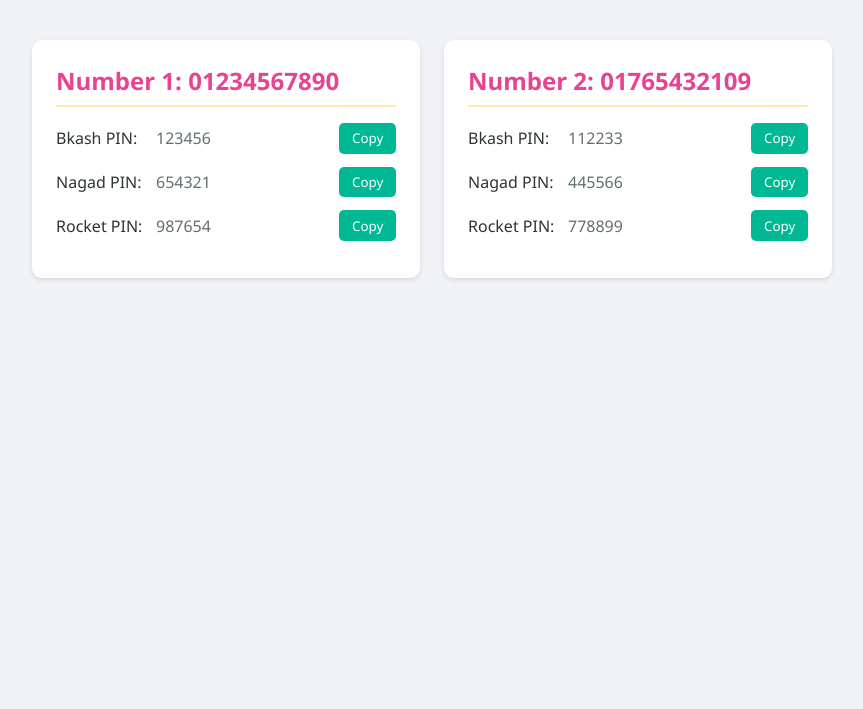
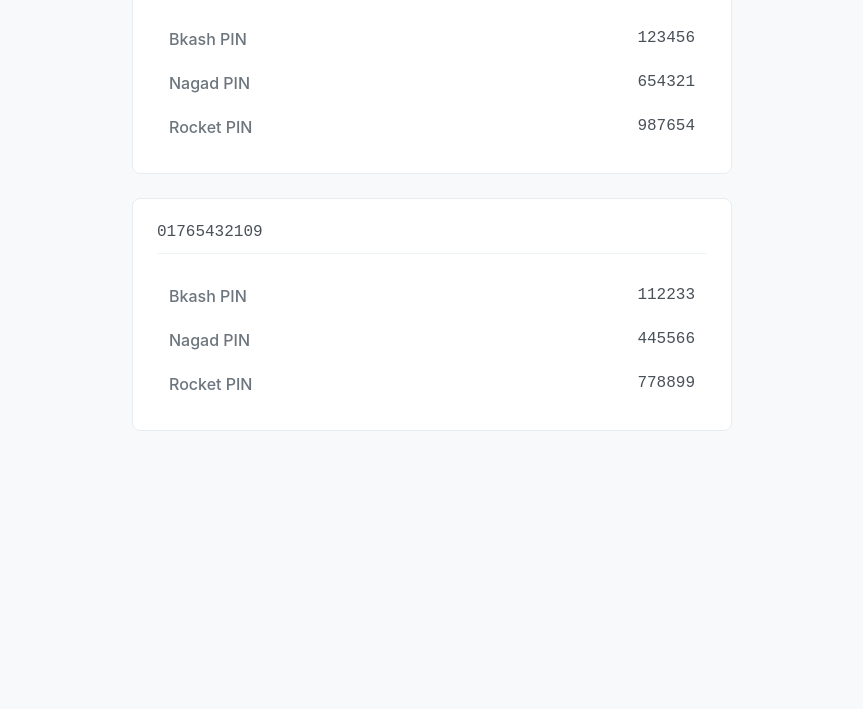
Before and after one commit to tusarimrananik/info, a plain HTML site: page index.html in a window 1280 px wide. Shown: the part 91-800 px from the top of the page, without its empty margins (208-1071 px from the left). Drawn offline with Linux system fonts and the light colour scheme.

Commit message:
Update index.html

```diff
--- a/index.html
+++ b/index.html
@@ -3,162 +3,146 @@
 <head>
     <meta charset="UTF-8">
     <meta name="viewport" content="width=device-width, initial-scale=1.0">
-    <title>Payment Account Information</title>
+    <title>Payment Details</title>
     <style>
         * {
             margin: 0;
             padding: 0;
             box-sizing: border-box;
-            font-family: 'Segoe UI', Tahoma, Geneva, Verdana, sans-serif;
+            font-family: -apple-system, BlinkMacSystemFont, 'Segoe UI', sans-serif;
         }
 
         body {
-            background-color: #f0f2f5;
+            background: #f8f9fa;
             padding: 2rem;
+            min-height: 100vh;
         }
 
         .container {
-            max-width: 800px;
+            max-width: 600px;
             margin: 0 auto;
             display: grid;
-            grid-template-columns: repeat(auto-fit, minmax(300px, 1fr));
             gap: 1.5rem;
         }
 
-        h1 {
-            text-align: center;
-            color: #2d3436;
-            margin-bottom: 2rem;
-            grid-column: 1 / -1;
+        .number-group {
+            background: white;
+            border-radius: 8px;
+            padding: 1.5rem;
+            border: 1px solid #e9ecef;
         }
 
-        .number-card {
-            background-color: white;
-            border-radius: 10px;
-            padding: 1.5rem;
-            box-shadow: 0 2px 5px rgba(0,0,0,0.1);
-            transition: transform 0.2s;
+        .number-header {
+            color: #2b2d42;
+            margin-bottom: 1.25rem;
+            padding-bottom: 0.75rem;
+            border-bottom: 1px solid #edf2f4;
+            cursor: pointer;
+            transition: all 0.2s;
+            display: flex;
+            justify-content: space-between;
+            align-items: center;
         }
 
-        .number-card:hover {
-            transform: translateY(-2px);
+        .number-header:hover {
+            color: #4a4d69;
         }
 
-        .number-title {
-            color: #e84393;
-            margin-bottom: 1rem;
-            border-bottom: 2px solid #ffeaa7;
-            padding-bottom: 0.5rem;
+        .pin-row {
+            display: flex;
+            justify-content: space-between;
+            padding: 0.75rem 0;
+            cursor: pointer;
+            transition: background 0.2s;
+            border-radius: 4px;
+            padding: 0.75rem;
         }
 
-        .info-row {
-            display: flex;
-            align-items: center;
-            margin-bottom: 0.8rem;
+        .pin-row:hover {
+            background: #f8f9fa;
         }
 
-        .service-name {
+        .service {
+            color: #6c757d;
             font-weight: 500;
-            color: #2d3436;
-            width: 100px;
         }
 
         .value {
-            color: #636e72;
-            margin-right: 1rem;
-            flex-grow: 1;
+            color: #495057;
+            font-family: 'Courier New', monospace;
         }
 
-        .copy-btn {
-            background-color: #00b894;
+        .copy-notice {
+            position: fixed;
+            bottom: 20px;
+            left: 50%;
+            transform: translateX(-50%);
+            background: rgba(0,0,0,0.9);
             color: white;
-            border: none;
-            padding: 0.4rem 0.8rem;
-            border-radius: 5px;
-            cursor: pointer;
-            transition: background-color 0.2s;
-        }
-
-        .copy-btn:hover {
-            background-color: #00a383;
-        }
-
-        .alert {
-            position: fixed;
-            top: 20px;
-            right: 20px;
-            background-color: #0984e3;
-            color: white;
-            padding: 1rem;
-            border-radius: 5px;
+            padding: 8px 16px;
+            border-radius: 20px;
+            font-size: 0.9em;
             display: none;
-            box-shadow: 0 2px 5px rgba(0,0,0,0.2);
         }
     </style>
 </head>
 <body>
     <div class="container">
-        <h1>Payment Account PINs</h1>
-
         <!-- Number 1 -->
-        <div class="number-card">
-            <h2 class="number-title">Number 1: 01234567890</h2>
-            <div class="info-row">
-                <span class="service-name">Bkash PIN:</span>
+        <div class="number-group">
+            <div class="number-header" onclick="copyText(this)">
+                <span class="value">01234567890</span>
+            </div>
+            <div class="pin-row" onclick="copyText(this)">
+                <span class="service">Bkash PIN</span>
                 <span class="value">123456</span>
-                <button class="copy-btn" onclick="copyText(this)">Copy</button>
             </div>
-            <div class="info-row">
-                <span class="service-name">Nagad PIN:</span>
+            <div class="pin-row" onclick="copyText(this)">
+                <span class="service">Nagad PIN</span>
                 <span class="value">654321</span>
-                <button class="copy-btn" onclick="copyText(this)">Copy</button>
             </div>
-            <div class="info-row">
-                <span class="service-name">Rocket PIN:</span>
+            <div class="pin-row" onclick="copyText(this)">
+                <span class="service">Rocket PIN</span>
                 <span class="value">987654</span>
-                <button class="copy-btn" onclick="copyText(this)">Copy</button>
             </div>
         </div>
 
         <!-- Number 2 -->
-        <div class="number-card">
-            <h2 class="number-title">Number 2: 01765432109</h2>
-            <div class="info-row">
-                <span class="service-name">Bkash PIN:</span>
+        <div class="number-group">
+            <div class="number-header" onclick="copyText(this)">
+                <span class="value">01765432109</span>
+            </div>
+            <div class="pin-row" onclick="copyText(this)">
+                <span class="service">Bkash PIN</span>
                 <span class="value">112233</span>
-                <button class="copy-btn" onclick="copyText(this)">Copy</button>
             </div>
-            <div class="info-row">
-                <span class="service-name">Nagad PIN:</span>
+            <div class="pin-row" onclick="copyText(this)">
+                <span class="service">Nagad PIN</span>
                 <span class="value">445566</span>
-                <button class="copy-btn" onclick="copyText(this)">Copy</button>
             </div>
-            <div class="info-row">
-                <span class="service-name">Rocket PIN:</span>
+            <div class="pin-row" onclick="copyText(this)">
+                <span class="service">Rocket PIN</span>
                 <span class="value">778899</span>
-                <button class="copy-btn" onclick="copyText(this)">Copy</button>
             </div>
         </div>
-
-        <!-- Add more numbers as needed -->
     </div>
 
-    <div class="alert" id="alert">Copied to clipboard! 📋</div>
+    <div class="copy-notice" id="copyNotice">Copied</div>
 
     <script>
-        function copyText(button) {
-            const value = button.previousElementSibling.textContent;
-            navigator.clipboard.writeText(value).then(() => {
-                showAlert();
+        function copyText(element) {
+            const text = element.querySelector('.value').textContent;
+            navigator.clipboard.writeText(text).then(() => {
+                showNotice();
             });
         }
 
-        function showAlert() {
-            const alert = document.getElementById('alert');
-            alert.style.display = 'block';
+        function showNotice() {
+            const notice = document.getElementById('copyNotice');
+            notice.style.display = 'block';
             setTimeout(() => {
-                alert.style.display = 'none';
-            }, 1500);
+                notice.style.display = 'none';
+            }, 1000);
         }
     </script>
 </body>
```
